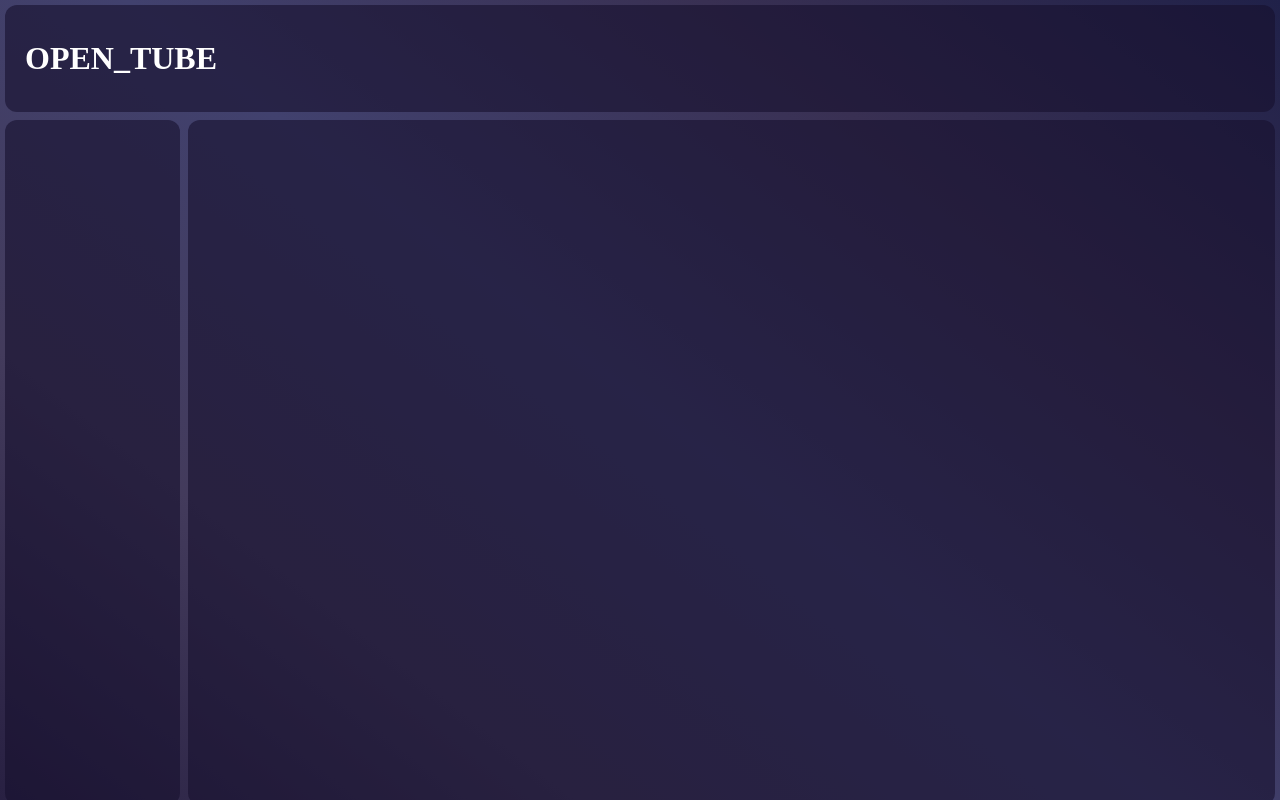
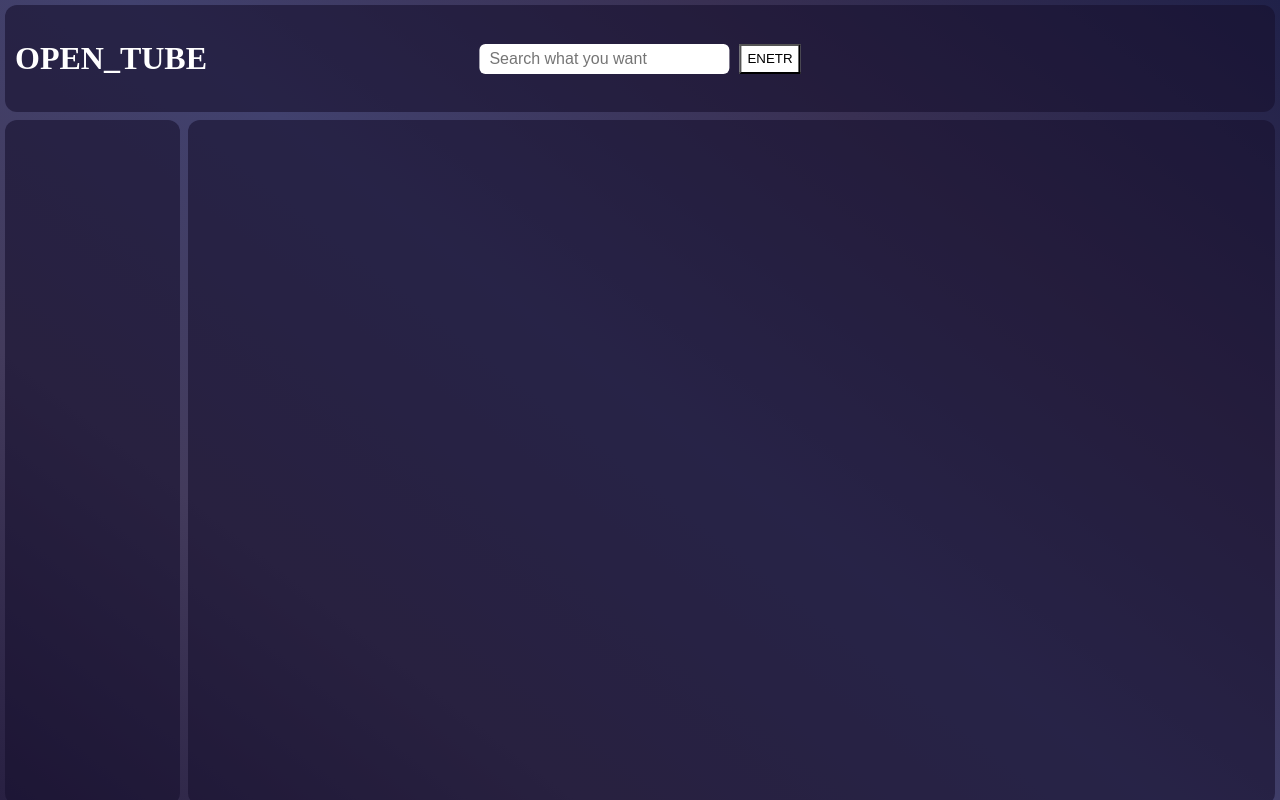
Before and after one commit to ar1ter/lkg_project, a Flask app: page / in a window 1280 px wide. Run offline with Flask 3, Linux system fonts and the light colour scheme.

Commit message:
upd next

```diff
--- a/static/main_page/main.css
+++ b/static/main_page/main.css
@@ -23,18 +23,47 @@ html,body{
     background-color: rgba(22, 16, 46, 0.6);
     border-radius: 12px;
 
+    position: relative;
     display: flex;
     align-items: center;
-    padding: 0 10px;
 }
 
-#OPEN_TUBE_logo{
-    margin-right: auto;
+#OPEN_TUBE_logo {
     margin-left: 10px;
+    color: white;
 }
-#OPEN_TUBE_logo h1{
-    margin: 0;
-    color: white;
+
+#SEARCH {
+    position: absolute;
+    left: 50%;
+    transform: translateX(-50%);
+    display: flex;
+    gap: 10px;
+}
+
+#SEARCH input {
+    width: 250px;
+    height: 30px;
+    font-size: 16px;
+    padding: 0 10px;
+    border-radius: 6px;
+    border: none;
+}
+
+#SEARCH input:focus {
+    outline: none;
+    box-shadow: 0 0 10px #ffffff;
+    transition: box-shadow 0.3s ease;
+}
+
+#SEARCH input:active {
+    box-shadow: 0 0 20px #ffffff;
+}
+
+
+
+#SEARCH button{
+    background-color: rgb(255, 255, 255);
 }
 
 .div2 {
--- a/templates/main_page/index.html
+++ b/templates/main_page/index.html
@@ -10,6 +10,10 @@
                 <div id="OPEN_TUBE_logo">
                     <h1>OPEN_TUBE</h1>
                 </div>
+                <div id="SEARCH">
+                    <input type="search" id="SEARCH_POLL" name="q" placeholder="Search what you want" />
+                    <button id="ENTER_SEARCH">ENETR</button>
+                </div>
             </div>
             <div class="div2">
 
```
